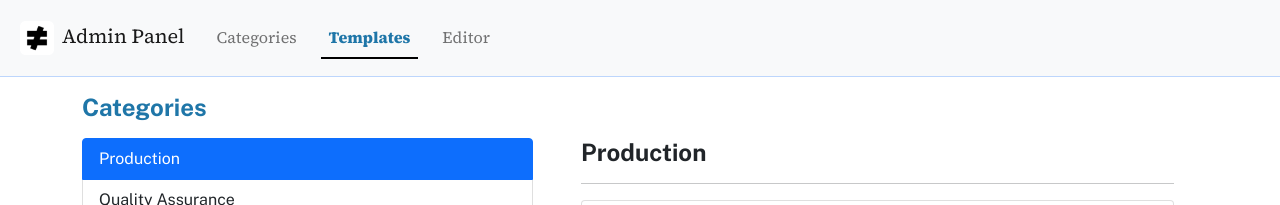
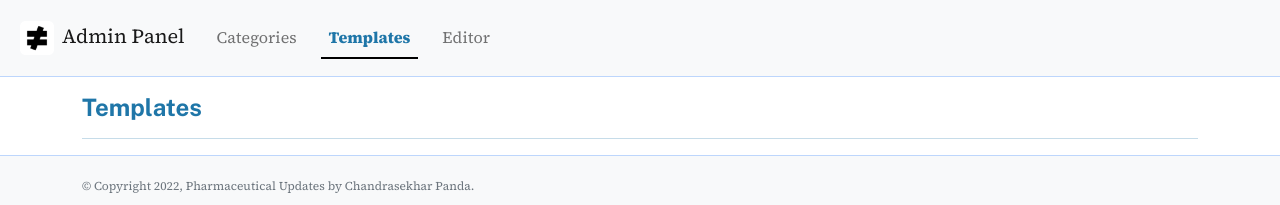
Before and after one commit to getPiyush/zjournal, a React (Create React App) app: page /admin/templates in a window 1280 px wide. Shown: the top 205 px of the page. Built offline with nearby package versions, Linux system fonts and the light colour scheme; data requests are answered from the project's data file.

Commit message:
editor style changes

```diff
--- a/src/admin/ArticleContainer.tsx
+++ b/src/admin/ArticleContainer.tsx
@@ -41,7 +41,7 @@ export default function ArticleContainer({
   };
 
   return (
-    <div id="editor" className="editor container">
+    <div id="article_editor" className="editor container">
       <div className="row">
         <div className="col">
           <PageTitle title="Article Editor" />{" "}
--- a/src/admin/EditorContainer.tsx
+++ b/src/admin/EditorContainer.tsx
@@ -8,6 +8,7 @@ import { getUid } from "../utils/componentUtil";
 import { Spinner } from "../web/components/Spinner";
 import ArticleContainer from "./ArticleContainer";
 import CategoryEditor from "./CategoryEditor";
+import Templates from "./Templates";
 
 export default function EditorContainer() {
   const { state: jState, dispatch } = useJournal();
@@ -25,6 +26,7 @@ export default function EditorContainer() {
         {showLoader && <Spinner />}
         <Routes>
           <Route path="categories" element={<CategoryEditor />} />
+          <Route path="templates" element={<Templates />} />
           <Route
             path="editor"
             element={
--- a/src/admin/PageTitle.tsx
+++ b/src/admin/PageTitle.tsx
@@ -3,5 +3,9 @@ type PageTitleProps = {
 };
 
 export const PageTitle = ({ title }: PageTitleProps) => {
-  return <h4 className="admin-module-title">{title}</h4>
+  return (
+    <div className="admin-module-title">
+      <h4>{title}</h4> <hr />
+    </div>
+  );
 };
--- /dev/null
+++ b/src/admin/Templates.tsx
@@ -0,0 +1,13 @@
+import { PageTitle } from "./PageTitle";
+
+export default function Templates() {
+  return (
+    <div className="template container">
+        <div className="row">
+            <div className="col">
+            <PageTitle title="Templates" />
+            </div>
+        </div>
+    </div>
+  );
+}
--- a/src/styles.css
+++ b/src/styles.css
@@ -132,7 +132,7 @@ img {
   font-family: "Source Serif 4", sans-serif;
 }
 
-.admin .editor .row {
+.admin .editor .edit-area .row {
   padding: 8px;
 }
 
```
